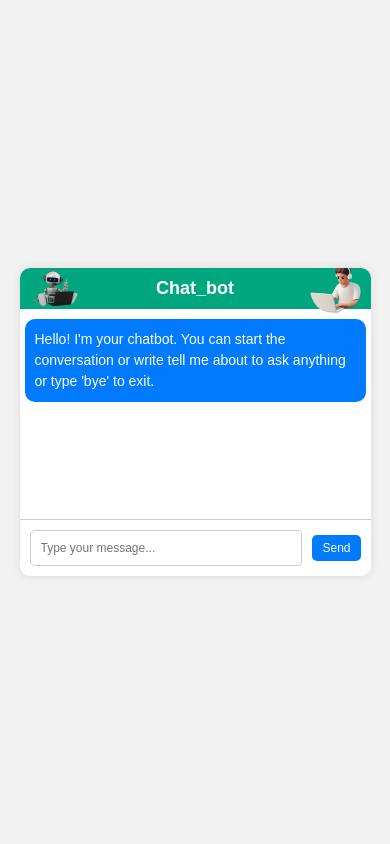
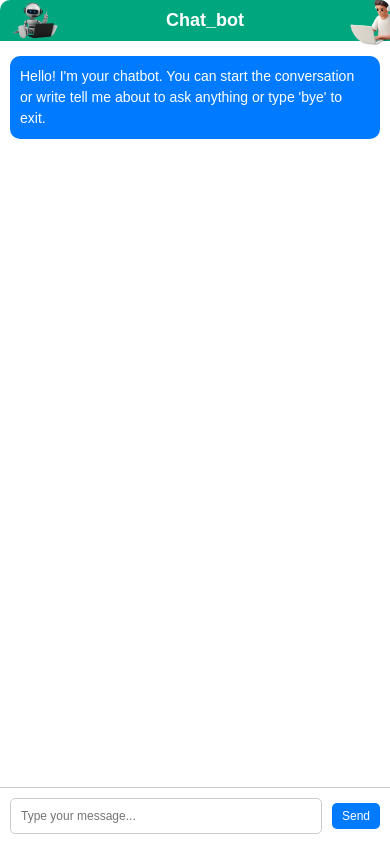
Before and after one commit to SHERJINAG/chat_bot, a Flask app: page / in a window 390 px wide. Run offline with Flask 3, Linux system fonts and the light colour scheme.

Commit message:
Update style.css

```diff
--- a/static/style.css
+++ b/static/style.css
@@ -4,20 +4,23 @@ body {
     background-color: #f2f2f2;
     margin: 0;
     padding: 0;
+    height: 100vh;
     display: flex;
     justify-content: center;
     align-items: center;
-    height: 100vh;
 }
 
 /* Chat Container */
 .chat-container {
     display: flex;
     flex-direction: column;
+    justify-content: space-between;
     align-items: center;
-    width: 90%;
+    width: 100%;
     max-width: 500px;
-    margin: auto;
+    height: 100vh;
+    background-color: #fff;
+    box-shadow: 0 0 10px rgba(0, 0, 0, 0.1);
 }
 
 /* Chat Header */
@@ -30,6 +33,7 @@ body {
     justify-content: center;
     font-size: 18px;
     position: relative;
+    width: 100%;
 }
 
 .chat-header img.left-img {
@@ -60,18 +64,20 @@ body {
 
 /* Chat Box */
 .chat-box {
-    background-color: #fff;
-    box-shadow: 0 0 10px rgba(0, 0, 0, 0.1);
+    display: flex;
+    flex-direction: column;
+    justify-content: space-between;
+    flex: 1;
     width: 100%;
-    border-radius: 10px;
+    border-radius: 10px 10px 0 0;
     overflow: hidden;
 }
 
 .chat-body {
     padding: 10px;
-    min-height: 300px;
-    max-height: 400px;
+    flex: 1;
     overflow-y: auto;
+    box-sizing: border-box;
 }
 
 .chat-message {
@@ -87,12 +93,15 @@ body {
     align-self: flex-start;
 }
 
+/* Chat Input */
 .chat-input {
     display: flex;
     justify-content: space-between;
     align-items: center;
     padding: 10px;
     border-top: 1px solid #ccc;
+    width: 100%;
+    box-sizing: border-box;
 }
 
 input[type="text"] {
@@ -120,11 +129,6 @@ button:hover {
 
 /* Responsive Design */
 @media only screen and (max-width: 600px) {
-    .chat-body {
-        min-height: 250px;
-        max-height: 350px;
-    }
-
     .chat-header img {
         height: 40px;
     }
@@ -147,7 +151,6 @@ button:hover {
     }
 }
 
-/* Additional Mobile Adjustments */
 @media only screen and (max-width: 400px) {
     .chat-header img {
         height: 30px;
@@ -165,10 +168,4 @@ button:hover {
     input[type="text"] {
         font-size: 12px;
     }
-
-    .chat-body {
-        padding: 5px;
-        min-height: 200px;
-        max-height: 300px;
-    }
 }
```
